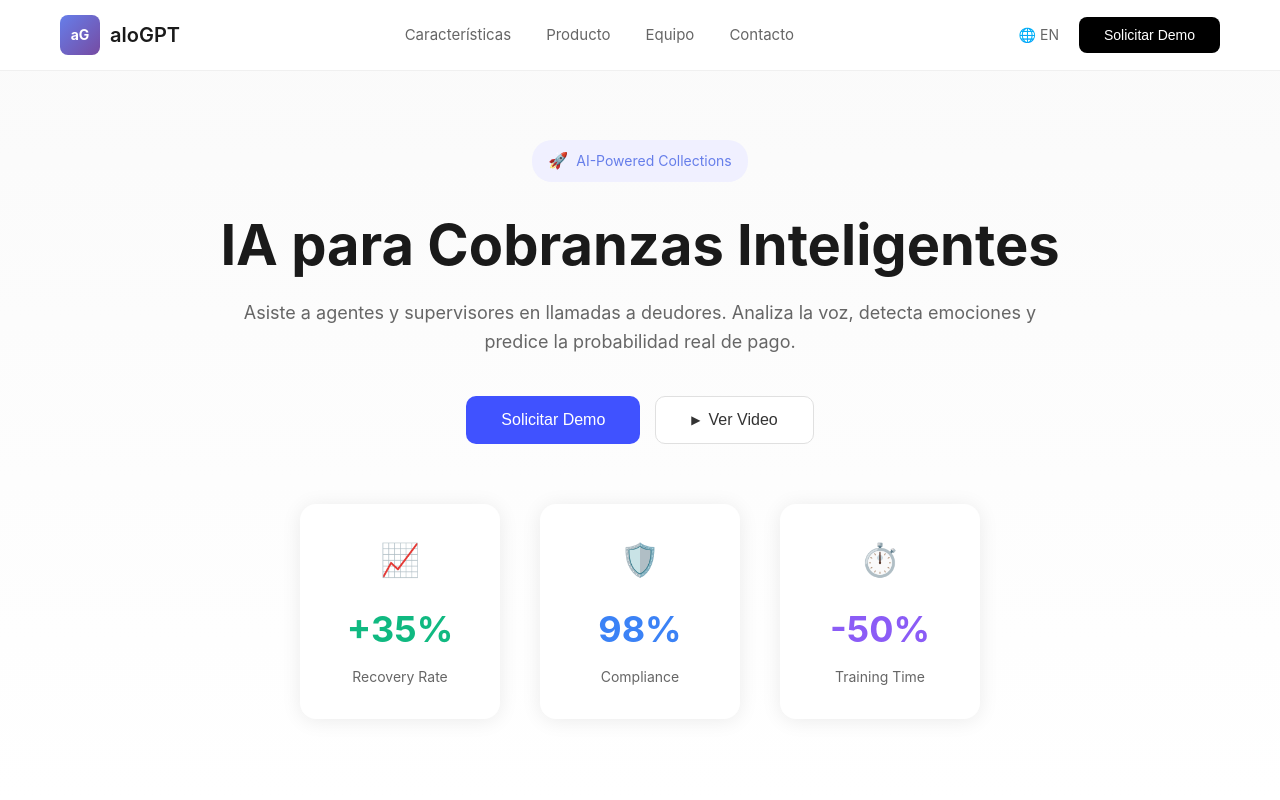
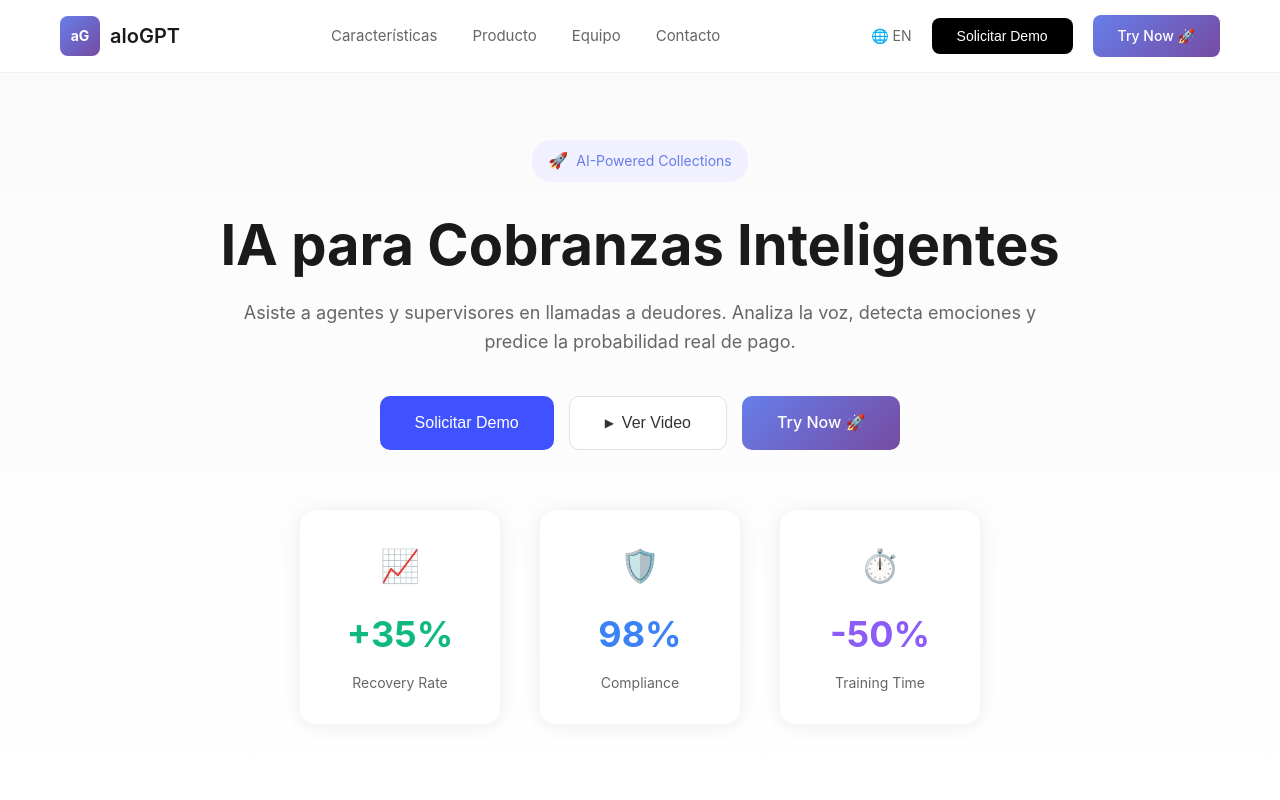
Before and after one commit to TF-SoftwareEmergentes/Landing-Page, a plain HTML site: page index.html in a window 1280 px wide. Shown: the top 800 px of the page. Drawn offline with Linux system fonts and the light colour scheme.

Commit message:
Add "Try Now" buttons with styles to enhance user engagement

```diff
--- a/index.html
+++ b/index.html
@@ -25,6 +25,7 @@
                     <div class="nav-actions">
                         <span class="language">🌐 EN</span>
                         <button class="btn-demo">Solicitar Demo</button>
+                        <a href="https://alogpt-frontend-296826525510.us-central1.run.app/login" class="btn-try-now" target="_blank">Try Now 🚀</a>
                     </div>
                 </div>
             </div>
@@ -49,6 +50,7 @@
                     <span class="play-icon">▶</span>
                     Ver Video
                 </button>
+                <a href="https://alogpt-frontend-296826525510.us-central1.run.app/login" class="btn-try-now-hero" target="_blank">Try Now 🚀</a>
             </div>
 
             <!-- Stats -->
--- a/styles.css
+++ b/styles.css
@@ -109,6 +109,24 @@ header {
     background: #333;
 }
 
+.btn-try-now {
+    background: linear-gradient(135deg, #667eea 0%, #764ba2 100%);
+    color: white;
+    border: none;
+    padding: 10px 25px;
+    border-radius: 8px;
+    font-size: 14px;
+    cursor: pointer;
+    text-decoration: none;
+    transition: transform 0.2s, box-shadow 0.3s;
+    font-weight: 500;
+}
+
+.btn-try-now:hover {
+    transform: translateY(-2px);
+    box-shadow: 0 8px 20px rgba(102, 126, 234, 0.4);
+}
+
 /* Hero Section */
 .hero {
     padding: 140px 0 80px;
@@ -189,6 +207,27 @@ header {
 .btn-secondary:hover {
     transform: translateY(-2px);
     box-shadow: 0 5px 20px rgba(0, 0, 0, 0.1);
+}
+
+.btn-try-now-hero {
+    background: linear-gradient(135deg, #667eea 0%, #764ba2 100%);
+    color: white;
+    border: none;
+    padding: 14px 35px;
+    border-radius: 10px;
+    font-size: 16px;
+    font-weight: 500;
+    cursor: pointer;
+    text-decoration: none;
+    display: flex;
+    align-items: center;
+    gap: 8px;
+    transition: transform 0.2s, box-shadow 0.3s;
+}
+
+.btn-try-now-hero:hover {
+    transform: translateY(-2px);
+    box-shadow: 0 10px 25px rgba(102, 126, 234, 0.4);
 }
 
 .play-icon {
```
